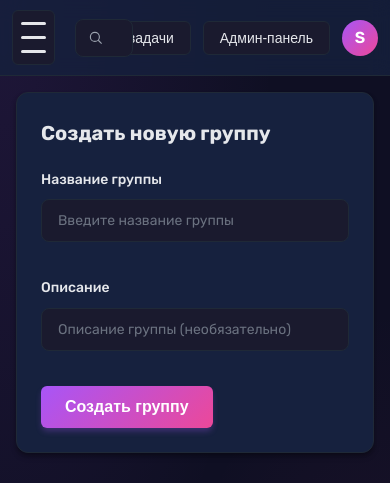
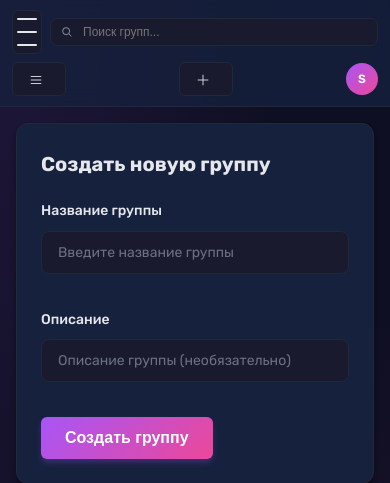
Before and after one commit to curs3dbeing/taskboard_php, a PHP site: page /groups.php in a window 390 px wide. Shown: the top 483 px of the page. Run offline with PHP 8.4, Linux system fonts and the light colour scheme; the visitor is signed in with stand-in values (Sample User, id 1); some libraries are stand-ins or nearby versions.

Commit message:
mobile hrader fix

```diff
--- a/admin_users.php
+++ b/admin_users.php
@@ -745,7 +745,7 @@ $userGroups = $stmt->fetchAll();
                 </div>
                 <div class="header-right">
                     <button class="btn btn-secondary" onclick="window.location.href='groups.php'" style="padding: 8px 16px; font-size: 14px;">
-                        Группы
+                        <span class="btn-text">Группы</span>
                     </button>
                     <div style="position: relative;">
                         <div class="user-avatar" onclick="toggleUserMenu()" title="<?php echo htmlspecialchars($_SESSION['username']); ?>">
--- a/dashboard.php
+++ b/dashboard.php
@@ -154,13 +154,13 @@ if (isset($_GET['message'])) {
                         <svg width="16" height="16" viewBox="0 0 16 16" fill="none" stroke="currentColor" style="display: inline-block; vertical-align: middle; margin-right: 6px;">
                             <path d="M12 4v8M4 4v8M2 2h12v12H2z"/>
                         </svg>
-                        Группы
+                        <span class="btn-text">Группы</span>
                     </button>
                     <button class="btn btn-primary" onclick="openTaskModal()" style="padding: 10px 20px; font-size: 14px;">
                         <svg width="16" height="16" viewBox="0 0 16 16" fill="none" stroke="currentColor" style="display: inline-block; vertical-align: middle; margin-right: 6px;">
                             <path d="M8 4v8M4 8h8"/>
                         </svg>
-                        Создать
+                        <span class="btn-text">Создать</span>
                     </button>
                     <div style="position: relative;">
                         <div class="user-avatar" onclick="toggleUserMenu()" title="<?php echo htmlspecialchars($_SESSION['username']); ?>">
--- a/group_dashboard.php
+++ b/group_dashboard.php
@@ -200,13 +200,13 @@ if (isset($_GET['message'])) {
                         <svg width="16" height="16" viewBox="0 0 16 16" fill="none" stroke="currentColor" style="display: inline-block; vertical-align: middle; margin-right: 6px;">
                             <path d="M12 4v8M4 4v8M2 2h12v12H2z"/>
                         </svg>
-                        Группы
+                        <span class="btn-text">Группы</span>
                     </button>
                     <button class="btn btn-primary" onclick="openTaskModal()" style="padding: 10px 20px; font-size: 14px;">
                         <svg width="16" height="16" viewBox="0 0 16 16" fill="none" stroke="currentColor" style="display: inline-block; vertical-align: middle; margin-right: 6px;">
                             <path d="M8 4v8M4 8h8"/>
                         </svg>
-                        Создать
+                        <span class="btn-text">Создать</span>
                     </button>
                     <div style="position: relative;">
                         <div class="user-avatar" onclick="toggleUserMenu()" title="<?php echo htmlspecialchars($_SESSION['username']); ?>">
--- a/groups.php
+++ b/groups.php
@@ -296,11 +296,17 @@ if (isset($_GET['message'])) {
                 </div>
                 <div class="header-right">
                     <button class="btn btn-secondary" onclick="window.location.href='dashboard.php'" style="padding: 8px 16px; font-size: 14px;">
-                        Мои задачи
+                        <svg width="16" height="16" viewBox="0 0 16 16" fill="none" stroke="currentColor" style="display: inline-block; vertical-align: middle; margin-right: 6px;">
+                            <path d="M2 4h12M2 8h12M2 12h12"/>
+                        </svg>
+                        <span class="btn-text">Мои задачи</span>
                     </button>
                     <?php if (isAdmin()): ?>
                         <button class="btn btn-secondary" onclick="window.location.href='admin_users.php'" style="padding: 8px 16px; font-size: 14px;">
-                            Админ-панель
+                            <svg width="16" height="16" viewBox="0 0 16 16" fill="none" stroke="currentColor" style="display: inline-block; vertical-align: middle; margin-right: 6px;">
+                                <path d="M8 2v12M2 8h12"/>
+                            </svg>
+                            <span class="btn-text">Админ-панель</span>
                         </button>
                     <?php endif; ?>
                     <div style="position: relative;">
--- a/styles.css
+++ b/styles.css
@@ -1128,17 +1128,54 @@ body:not(.main-layout) .container {
     }
 
     .header {
-        padding: 12px 16px;
-        flex-wrap: wrap;
+        padding: 10px 12px;
+        flex-direction: column;
+        gap: 10px;
+        align-items: stretch;
     }
 
     .header-left {
+        width: 100%;
+        order: 1;
+        display: flex;
+        align-items: center;
+        gap: 10px;
+    }
+
+    .search-bar {
+        max-width: 100%;
         flex: 1;
         min-width: 0;
     }
 
-    .search-bar {
-        max-width: 100%;
+    .search-bar input {
+        padding: 8px 12px 8px 36px;
+        font-size: 13px;
+    }
+
+    .header-right {
+        width: 100%;
+        order: 2;
+        display: flex;
+        align-items: center;
+        justify-content: space-between;
+        gap: 8px;
+        flex-wrap: nowrap;
+    }
+
+    .header-right .btn {
+        padding: 6px 10px;
+        font-size: 12px;
+        white-space: nowrap;
+        flex-shrink: 0;
+    }
+
+    .header-right .btn svg {
+        margin-right: 4px;
+    }
+
+    .header-right .btn-text {
+        display: inline;
     }
 
     .header h1 {
@@ -1146,7 +1183,8 @@ body:not(.main-layout) .container {
     }
 
     .burger-menu {
-        display: flex;
+        display: flex !important;
+        flex-shrink: 0;
     }
 
     .user-info {
@@ -1159,6 +1197,13 @@ body:not(.main-layout) .container {
 
     .mobile-menu.active {
         display: flex;
+    }
+
+    .user-avatar {
+        flex-shrink: 0;
+        width: 36px;
+        height: 36px;
+        font-size: 14px;
     }
 
     .auth-card {
@@ -1237,8 +1282,66 @@ body:not(.main-layout) .container {
 }
 
 @media (max-width: 480px) {
+    .header {
+        padding: 8px 10px;
+        gap: 8px;
+    }
+
+    .header-left {
+        gap: 8px;
+    }
+
+    .search-bar {
+        min-width: 0;
+    }
+
+    .search-bar input {
+        padding: 6px 10px 6px 32px;
+        font-size: 12px;
+    }
+
+    .search-bar-icon {
+        width: 14px;
+        height: 14px;
+        left: 10px;
+    }
+
+    .header-right {
+        gap: 6px;
+    }
+
+    .header-right .btn {
+        padding: 5px 8px;
+        font-size: 11px;
+    }
+
+    .header-right .btn svg {
+        width: 14px;
+        height: 14px;
+        margin-right: 0;
+    }
+
+    .header-right .btn-text {
+        display: none;
+    }
+
     .header h1 {
         font-size: 16px;
+    }
+
+    .user-avatar {
+        width: 32px;
+        height: 32px;
+        font-size: 12px;
+    }
+
+    .burger-menu {
+        padding: 4px;
+    }
+
+    .burger-menu span {
+        width: 20px;
+        height: 2px;
     }
 
     .task-card {
```
Also changed, not shown: admin_groups.php (+52 -8 lines).
